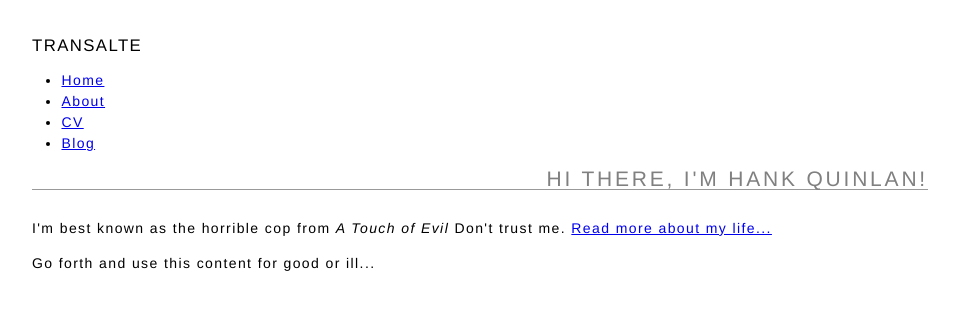
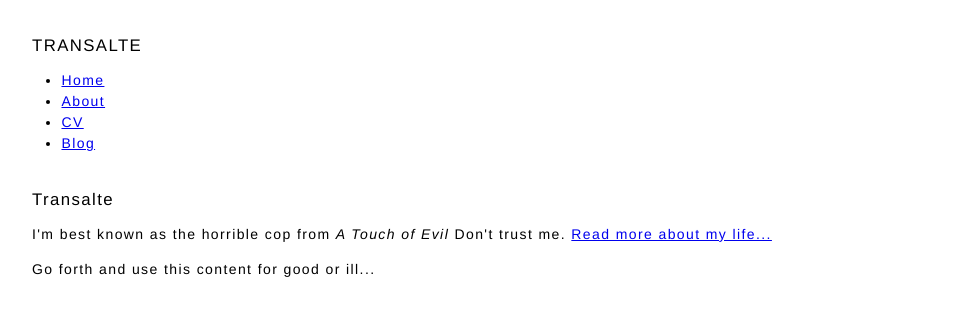
Before and after one commit to transalte/transalte.github.io, a Jekyll site: the page built from index.html, in a window 1280 px wide. Shown: the top 316 px of the page, without its empty margins (160-1119 px from the left). Built offline with Jekyll 4.4.1, drawn with Linux system fonts in a browser that asks for light colours.

Commit message:
Update index.html

```diff
--- a/index.html
+++ b/index.html
@@ -3,6 +3,6 @@ layout: default
 title: Transalte
 ---
 <div class="blurb">
-	<h1>Hi there, I'm Hank Quinlan!</h1>
+	<h2>Transalte</h2>
 	<p>I'm best known as the horrible cop from <em>A Touch of Evil</em> Don't trust me. <a href="/about">Read more about my life...</a></p>
 </div><!-- /.blurb -->
```
